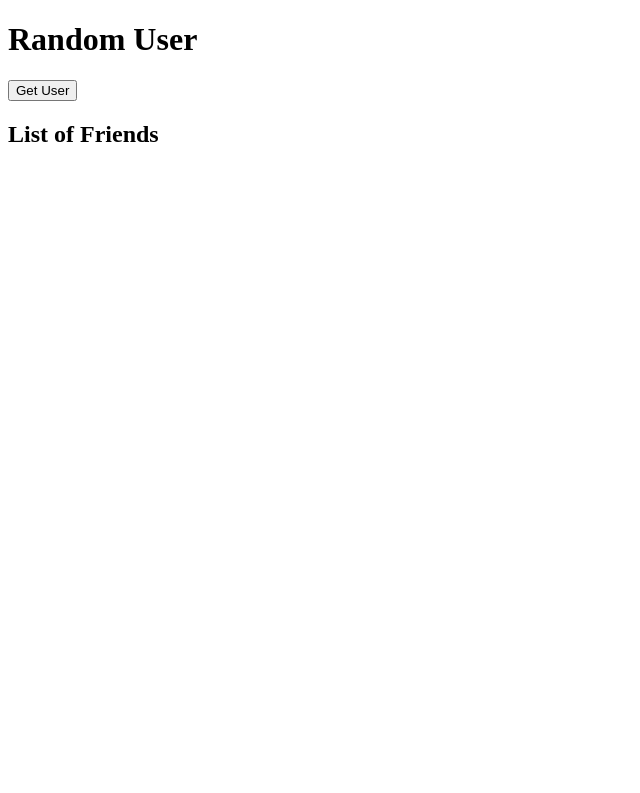
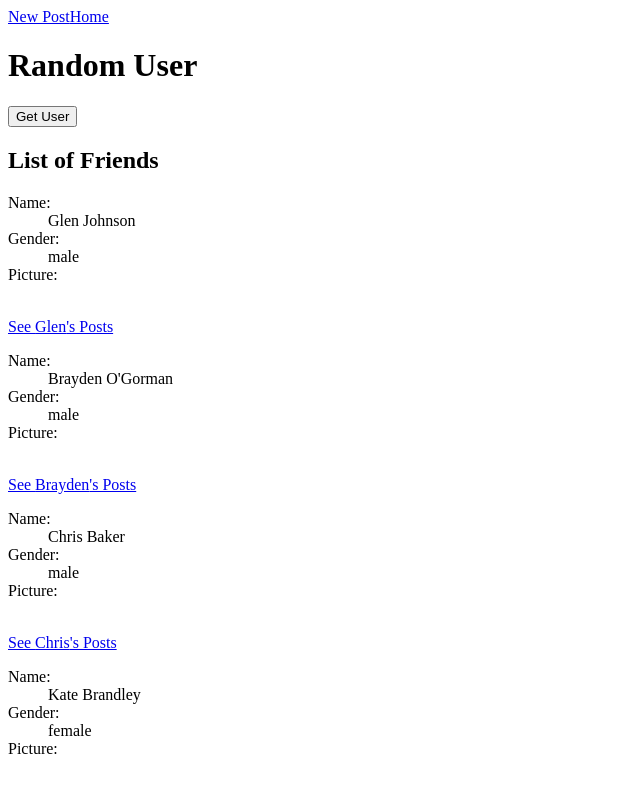
Before and after one commit to gj-ca/shittyfacebook, a React (Create React App) app: page / in a window 1280 px wide. Shown: the top 793 px of the page, without its empty margins (0-640 px from the left). Built offline with nearby package versions, Linux system fonts and the light colour scheme.

Commit message:
adding-friends-posts

```diff
--- a/src/App.js
+++ b/src/App.js
@@ -1,11 +1,73 @@
-import React, {Fragment, useState} from 'react';
+import React, {Fragment, useEffect, useState} from 'react';
 import {BrowserRouter, Route, Switch, Link} from 'react-router-dom'
 import NewUserPage from './pages/NewUserPage';
 import NewPostPage from './pages/NewPostPage';
 
 function App() {
+  useEffect(() => {
+    // database fetching friends from
+    setTimeout(() => {
+      setFriends([
+        {
+          name: {
+            first: "Glen",
+            last: "Johnson"
+          },
+          email: "foo@bar.com",
+          picture: {
+            large: ""
+          },
+          gender: "male"
+        },
+        {
+          name: {
+            first: "Brayden",
+            last: "O'Gorman"
+          },
+          email: "b@g.com",
+          picture: {
+            large: ""
+          },
+          gender: "male"
+        },
+        {
+          name: {
+            first: "Chris",
+            last: "Baker"
+          },
+          email: "c@b.com",
+          picture: {
+            large: ""
+          },
+          gender: "male"
+        }, {
+          name: {
+            first: "Kate",
+            last: "Brandley"
+          },
+          email: "potato@potato.com",
+          picture: {
+            large: ""
+          },
+          gender: "female"
+        }, {
+          name: {
+          first: "Noe",
+          last: "Hsu"
+          },
+          email: "noe@hsu.com",
+          picture: {
+          large: ""
+          },
+          gender: "male"
+          }
+      ])
+    }, 2000)
+  }, [])
+
   const [newUser, setNewUser] = useState(null)
   const [friends, setFriends] = useState([])
+  const [posts, setPosts] = useState([])
 
   const handleClick = () => {
     fetch("https://randomuser.me/api/")
@@ -27,16 +89,24 @@ function App() {
     }
   }
 
+  const addToPosts = newPost => {
+    setPosts([...posts, newPost])
+  }
+
   return (
     <>
-
+        <Link to="/posts/new">New Post</Link>
+        <Link to="/">Home</Link>
         <Route exact path="/" render={() => <NewUserPage {
           ...{handleAddToFriends, handleClick, friends, newUser}
           }/>}
         />
         <Route exact path="/friends/:name" render={() => <h1>friends posts</h1>} />
         <Route exact path="/posts" render={() => <h1>All Posts</h1>} />
-        <Route exact path="/posts/new" render={() => <NewPostPage />} />
+        <Route exact path="/posts/new" render={() => <NewPostPage {
+          ...{addToPosts, friends}
+          }/>}
+        />
     </>
   );
 }
```
